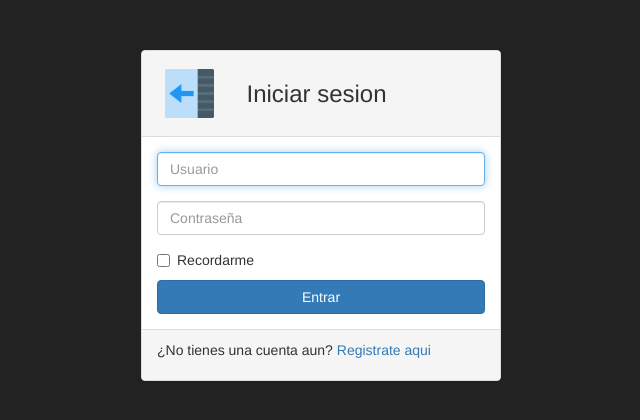
After one commit to dgcastellanos/TE, a PHP site: page /login.php in a window 1280 px wide. The commit adds this page. Shown: the top 420 px of the page, without its empty margins (319-959 px from the left). Run offline with PHP 8.4, Linux system fonts and the light colour scheme.

Commit message:
login y registro

```diff
--- /dev/null
+++ b/login.php
@@ -0,0 +1,145 @@
+<?php
+  //include ("conexion/Conexion.php");
+  //include ("Encryptar.php");
+  //$bd = new Conexion();
+  //$enc = new Encryptar();
+
+
+  session_start();
+  if(isset($_SESSION["id_usuario"])){
+    header("Location: index.php");
+  }
+?>
+
+
+<!DOCTYPE html>
+<html lang="en">
+
+<head>
+
+    <meta charset="utf-8">
+    <meta http-equiv="X-UA-Compatible" content="IE=edge">
+    <meta name="viewport" content="width=device-width, initial-scale=1">
+    <meta name="description" content="">
+    <meta name="author" content="">
+
+    <title>Iniciar sesion</title>
+
+    <!-- Favicon -->
+    <link rel="icon" type="image/png" sizes="16x16" href="img/favicon.ico">
+
+    <!-- Bootstrap Core CSS -->
+    <link href="css/bootstrap.min.css" rel="stylesheet">
+
+    <!-- Custom CSS -->
+    <link href="css/sb-admin.css" rel="stylesheet">
+
+    <!-- Morris Charts CSS -->
+    <link href="css/plugins/morris.css" rel="stylesheet">
+
+    <!-- Custom Fonts -->
+    <link href="font-awesome/css/font-awesome.min.css" rel="stylesheet" type="text/css">
+
+    <!-- HTML5 Shim and Respond.js IE8 support of HTML5 elements and media queries -->
+    <!-- WARNING: Respond.js doesn't work if you view the page via file:// -->
+    <!--[if lt IE 9]>
+        <script src="https://oss.maxcdn.com/libs/html5shiv/3.7.0/html5shiv.js"></script>
+        <script src="https://oss.maxcdn.com/libs/respond.js/1.4.2/respond.min.js"></script>
+    <![endif]-->
+
+</head>
+
+<body>
+
+    <?php
+      if(isset($_POST["entrar"])){
+
+        $user = $_POST["user"];
+        $pass = $_POST["pass"];
+
+        $query = "SELECT * from usuario where user='$user' and pass='$pass';";
+
+        $result = $bd->select($query);
+
+        if($result->num_rows > 0){
+
+          while($row = $result->fetch_assoc()){
+            $id_us = $row["id_usuario"];
+            $nombre = $row["nombre"];
+            $paterno = $row["paterno"];
+
+          }
+
+          //echo "hoola";
+
+          $_SESSION["id_usuario"] = $id_us;
+          $_SESSION["nomb_comp"] = $nombre." ".$paterno;
+          header("Location: index.php");
+        }else{
+          echo "<script>alert('Datos incorrectos');</script>";
+        }
+
+      }
+    ?>
+
+    <div class="container">
+        <div class="row">
+            <div class="col-md-4 col-md-offset-4">
+                <div class="login-panel panel panel-default">
+                    <div class="panel-heading">
+                      <div class="row">
+                        <div class="col-md-3">
+                          <img src="img/signin.png" width="65px">
+                        </div>
+                        <div class="col-md-9">
+                          <h3>Iniciar sesion</h3>
+                        </div>
+                      </div>
+
+                    </div>
+                    <div class="panel-body">
+                        <form role="form" action="" method="post">
+                            <fieldset>
+
+                                <div class="form-group">
+                                    <input class="form-control" placeholder="Usuario" name="user" type="text" autofocus>
+                                </div>
+
+                                <div class="form-group">
+                                    <input class="form-control" placeholder="Contraseña" name="pass" type="password">
+                                </div>
+
+                                <div class="checkbox">
+                                    <label>
+                                        <input name="remember" type="checkbox" value="Remember Me"> Recordarme
+                                    </label>
+                                </div>
+
+                                <!-- Change this to a button or input when using this as a form -->
+                                <input type="submit" name="entrar" class="btn btn-primary btn-block" value="Entrar">
+
+                            </fieldset>
+                        </form>
+                    </div>
+                    <div class="panel-footer">
+                      <p>¿No tienes una cuenta aun? <a href="registro.php">Registrate aqui</a></p>
+                    </div>
+                </div>
+            </div>
+        </div>
+    </div>
+
+    <!-- jQuery -->
+    <script src="js/jquery.js"></script>
+
+    <!-- Bootstrap Core JavaScript -->
+    <script src="js/bootstrap.min.js"></script>
+
+    <!-- Morris Charts JavaScript -->
+    <script src="js/plugins/morris/raphael.min.js"></script>
+    <script src="js/plugins/morris/morris.min.js"></script>
+    <script src="js/plugins/morris/morris-data.js"></script>
+
+</body>
+
+</html>
```
Also changed, not shown: index.php (+20 -1 lines), registro.php (added, +134 -0 lines), img/favicon.ico (added), img/signin.png (added), img/signup.png (added).
